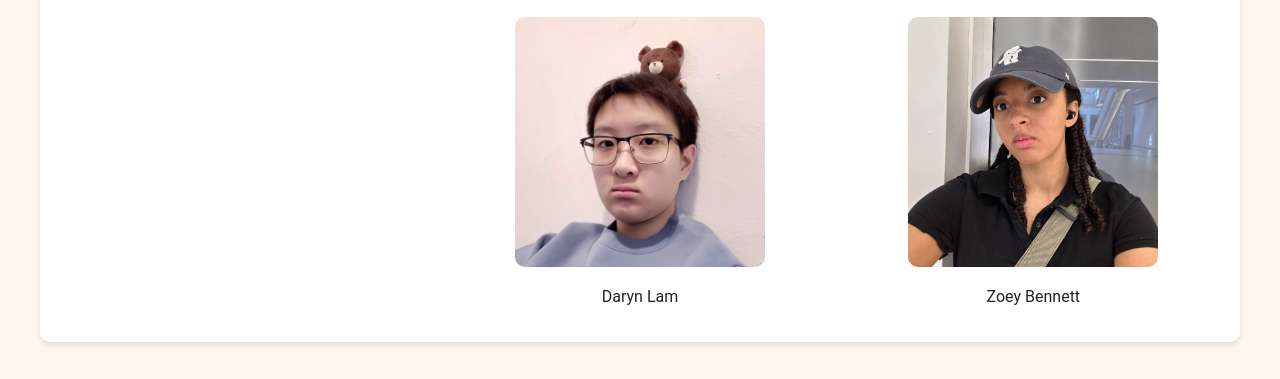
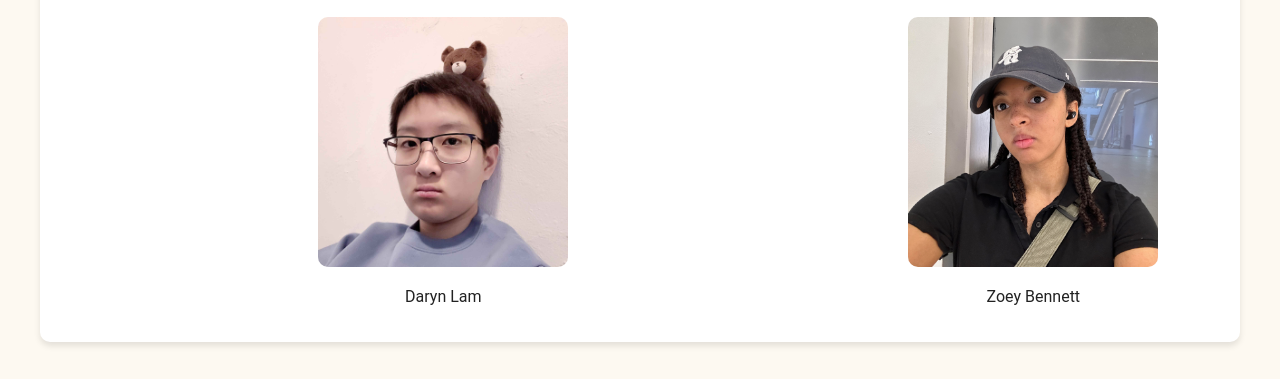
Before and after one commit to mjc498/idm216-lennox-website, a plain HTML site: page index.html in a window 1280 px wide. Shown: the part 539-918 px from the top of the page. Drawn offline with Linux system fonts and the light colour scheme.

Commit message:
Update index.css

```diff
--- a/index.css
+++ b/index.css
@@ -61,8 +61,10 @@ header {
     object-fit: cover;
 }
 
-.team-section > .team-member:nth-last-child(-n+2):nth-child(3n+1) {
-    grid-column: 2 / span 1;
+.team-section > .team-member:nth-last-child(2):nth-child(3n+1),
+.team-section > .team-member:last-child:nth-child(3n+1) {
+    grid-column: span 2;
+    justify-self: center;
 }
 
 @media (max-width: 768px) {
```
